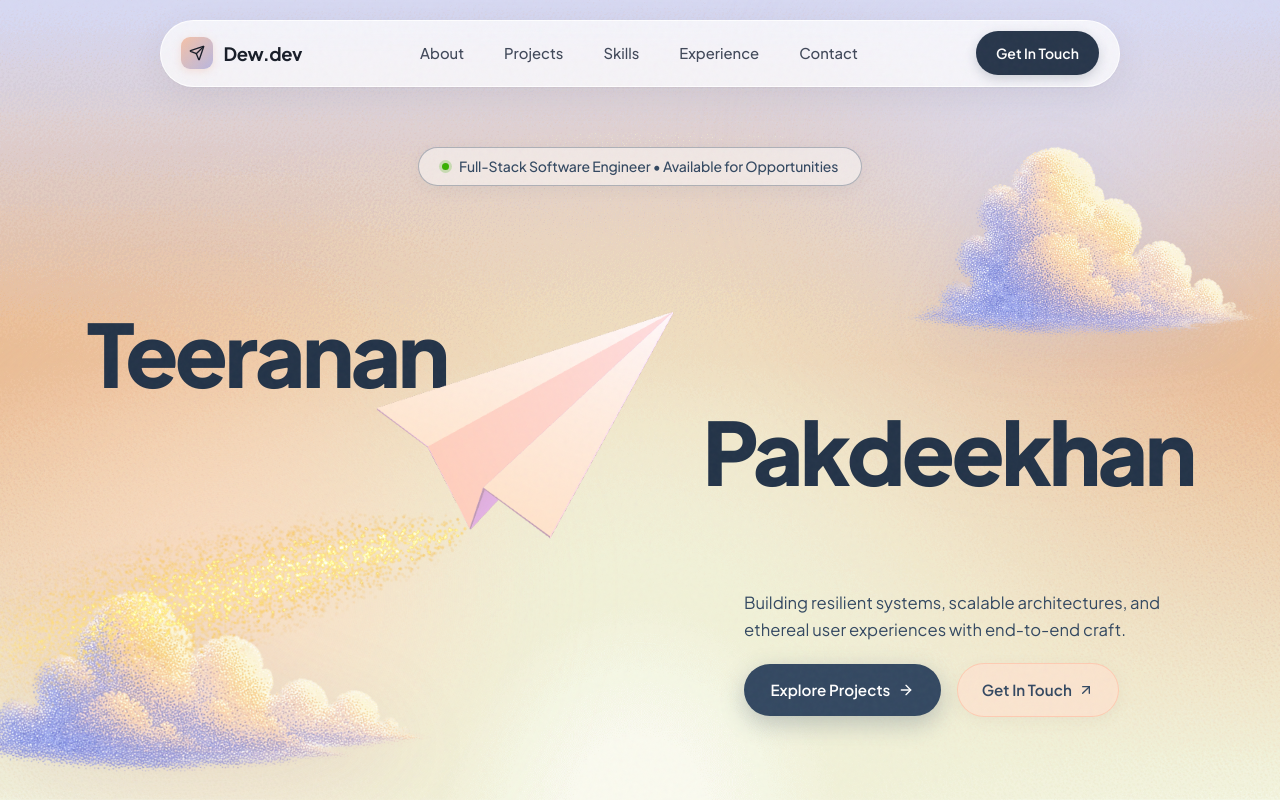
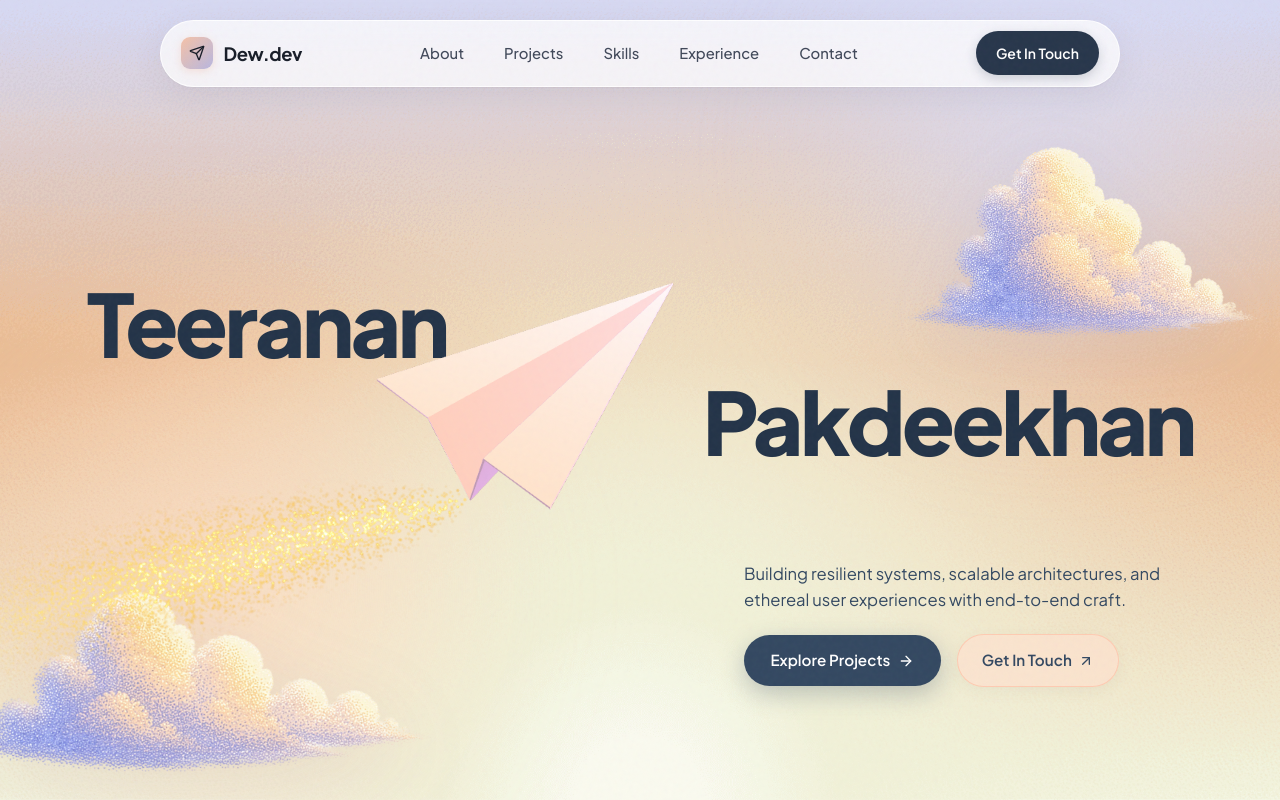
Before and after one commit to 01aptx01/Portfolio-Website, a Next.js app: page / in a window 1280 px wide. Shown: the top 800 px of the page. Built offline with nearby package versions, Linux system fonts and the light colour scheme.

Commit message:
style(hero): remove awkward floating eyebrow pill for clean editorial typography

```diff
--- a/src/components/Hero.tsx
+++ b/src/components/Hero.tsx
@@ -123,14 +123,6 @@ export default function Hero() {
       </div>
 
       <div className={styles.heroContainer}>
-        {/* Top Eyebrow Pill Badge */}
-        <div className={styles.eyebrowWrapper}>
-          <div className={styles.eyebrowBadge}>
-            <span className={styles.pulseDot} aria-hidden="true" />
-            <span>Full-Stack Software Engineer • Available for Opportunities</span>
-          </div>
-        </div>
-
         {/* Centerpiece Stage: Split Typography & Live 3D WebGL Origami Paper Airplane */}
         <h1 className={styles.stageRow} ref={stageRowRef} aria-label="Teeranan Pakdeekhan">
           {/* Left Hero Word */}
```
